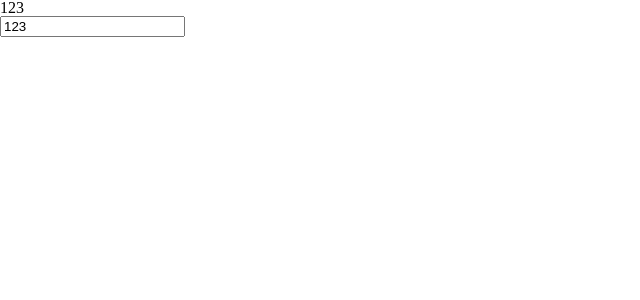
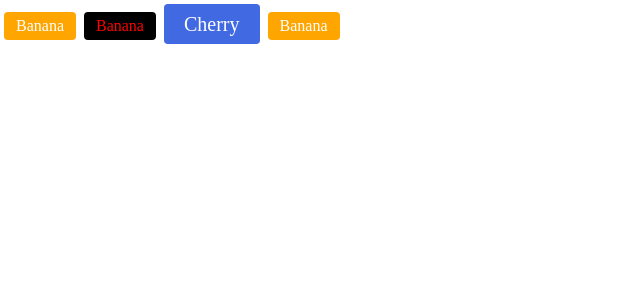
Before and after one commit to Amylo-jh/vue3-practice, a Vue app: page / in a window 1280 px wide. Shown: the top 300 px of the page, without its empty margins (0-640 px from the left). Built offline with nearby package versions, Linux system fonts and the light colour scheme.

Commit message:
Part 8 - Ch 2 - 15. 컴포넌트 - 기초

```diff
--- a/src/App.vue
+++ b/src/App.vue
@@ -1,20 +1,20 @@
 <template>
-  <h1>{{ msg }}</h1>
-  <input
-    type="text"
-    v-model.number="msg">
+  <MyBtn>Banana</MyBtn>
+  <MyBtn :color="color"><span style="color: red">Banana</span></MyBtn>
+  <MyBtn large color="royalblue">Cherry</MyBtn>
+  <MyBtn>Banana</MyBtn>
 </template>
 
 <script>
+import MyBtn from '~/components/MyBtn'
+
 export default {
+  components: {
+    MyBtn
+  },
   data() {
     return {
-      msg: 123
-    }
-  },
-  watch: {
-    msg() {
-      console.log(this.msg.trim())
+      color: '#000'
     }
   }
 }
--- /dev/null
+++ b/src/components/MyBtn.vue
@@ -0,0 +1,39 @@
+<template>
+  <div
+    :class="{ large}"
+    :style="{backgroundColor: color}"
+    class="btn">
+    <slot></slot>
+  </div>
+</template>
+
+<script>
+export default {
+    props: {
+        color: {
+            type: String,
+            default: 'orange'
+        },
+        large: {
+            type: Boolean,
+            default: false
+        }
+    }
+}</script>
+
+<style scoped lang="scss">
+    .btn {
+        display: inline-block;
+        margin: 4px;
+        padding: 6px 12px;
+        border-radius: 4px;
+        background-color: gray;
+        color: white;
+        cursor: pointer;
+        &.large {
+            font-size: 20px;
+            padding: 10px 20px;
+        }
+    }
+
+</style>
```
